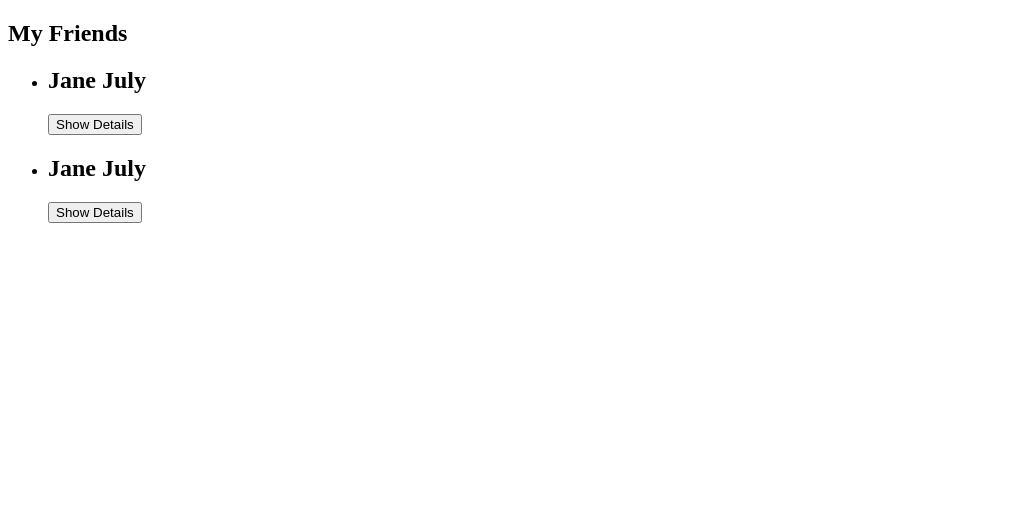
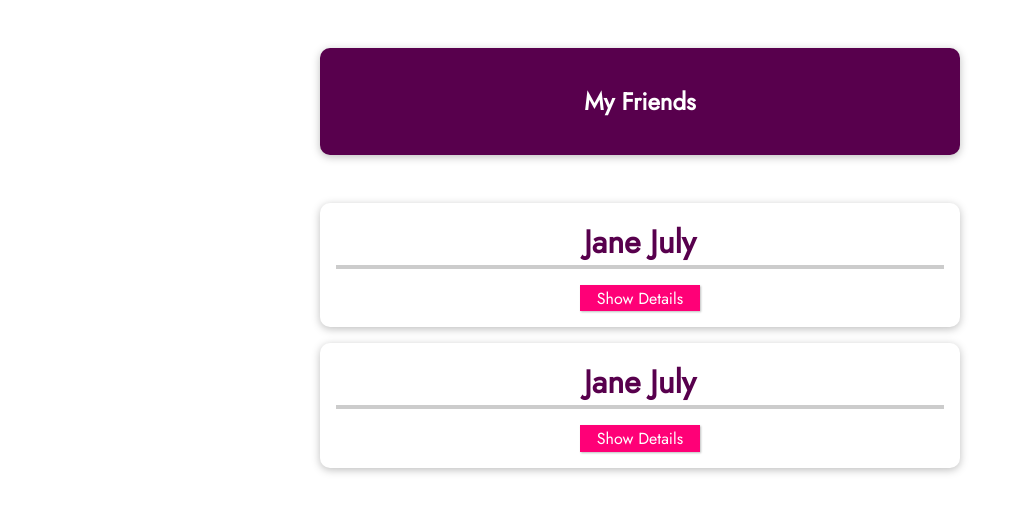
Before and after one commit to MarinaPasternak/VueJS, a Vue app in the folder udemy/project_with_VueCLI/vue-cli-01-a-new-vue-project/: page / in a window 1280 px wide. Shown: the top 512 px of the page, without its empty margins (0-1017 px from the left). Built offline with nearby package versions, Linux system fonts and the light colour scheme.

Commit message:
added styles for app

```diff
--- a/udemy/project_with_VueCLI/vue-cli-01-a-new-vue-project/src/App.vue
+++ b/udemy/project_with_VueCLI/vue-cli-01-a-new-vue-project/src/App.vue
@@ -1,6 +1,6 @@
 <template>
     <section>
-        <h2>My Friends</h2>
+        <header><h1>My Friends</h1></header>
         <ul>
             <friend-contact></friend-contact>
             <friend-contact></friend-contact>
@@ -32,3 +32,72 @@
         computed: {}
     };
 </script>
+
+<style>
+    @import url('https://fonts.googleapis.com/css2?family=Jost&display=swap');
+
+    * {
+    box-sizing: border-box;
+    }
+
+    html {
+    font-family: 'Jost', sans-serif;
+    }
+
+    body {
+    margin: 0;
+    }
+
+    header {
+    box-shadow: 0 2px 8px rgba(0, 0, 0, 0.26);
+    margin: 3rem auto;
+    border-radius: 10px;
+    padding: 1rem;
+    background-color: #58004d;
+    color: white;
+    text-align: center;
+    width: 90%;
+    max-width: 40rem;
+    }
+
+    #app ul {
+    margin: 0;
+    padding: 0;
+    list-style: none;
+    }
+
+    #app li {
+    box-shadow: 0 2px 8px rgba(0, 0, 0, 0.26);
+    margin: 1rem auto;
+    border-radius: 10px;
+    padding: 1rem;
+    text-align: center;
+    width: 90%;
+    max-width: 40rem;
+    }
+
+    #app h2 {
+    font-size: 2rem;
+    border-bottom: 4px solid #ccc;
+    color: #58004d;
+    margin: 0 0 1rem 0;
+    }
+
+    #app button {
+    font: inherit;
+    cursor: pointer;
+    border: 1px solid #ff0077;
+    background-color: #ff0077;
+    color: white;
+    padding: 0.05rem 1rem;
+    box-shadow: 1px 1px 2px rgba(0, 0, 0, 0.26);
+    }
+
+    #app button:hover,
+    #app button:active {
+    background-color: #ec3169;
+    border-color: #ec3169;
+    box-shadow: 1px 1px 4px rgba(0, 0, 0, 0.26);
+    }
+
+</style>
--- a/udemy/project_with_VueCLI/vue-cli-01-a-new-vue-project/src/components/FriendContact.vue
+++ b/udemy/project_with_VueCLI/vue-cli-01-a-new-vue-project/src/components/FriendContact.vue
@@ -1,8 +1,8 @@
 <template>
    <li>
        <h2>{{ friend.friendName }}</h2>
-       <button @click="toogleDetails">Show Details</button>
-        <ul v-if="datailsVisibility">
+       <button @click="toogleDetails">{{ detailsVisibility ? 'Hide' : 'Show' }} Details</button>
+        <ul v-if="detailsVisibility">
             <li><strong>Phone:</strong>{{ friend.phone }}</li>
             <li><strong>Email:</strong>{{ friend.email }}</li>
         </ul>
@@ -13,7 +13,7 @@
     export default {
         data() {
             return {
-                datailsVisibility: false,
+                detailsVisibility: false,
                 friend: {
                     id: 'manuel',
                     friendName: 'Jane July',
@@ -24,7 +24,7 @@
         },
         methods: {
             toogleDetails() {
-                this.datailsVisibility = !this.datailsVisibility;
+                this.detailsVisibility = !this.detailsVisibility;
             }
         },
         computed: {}
```
